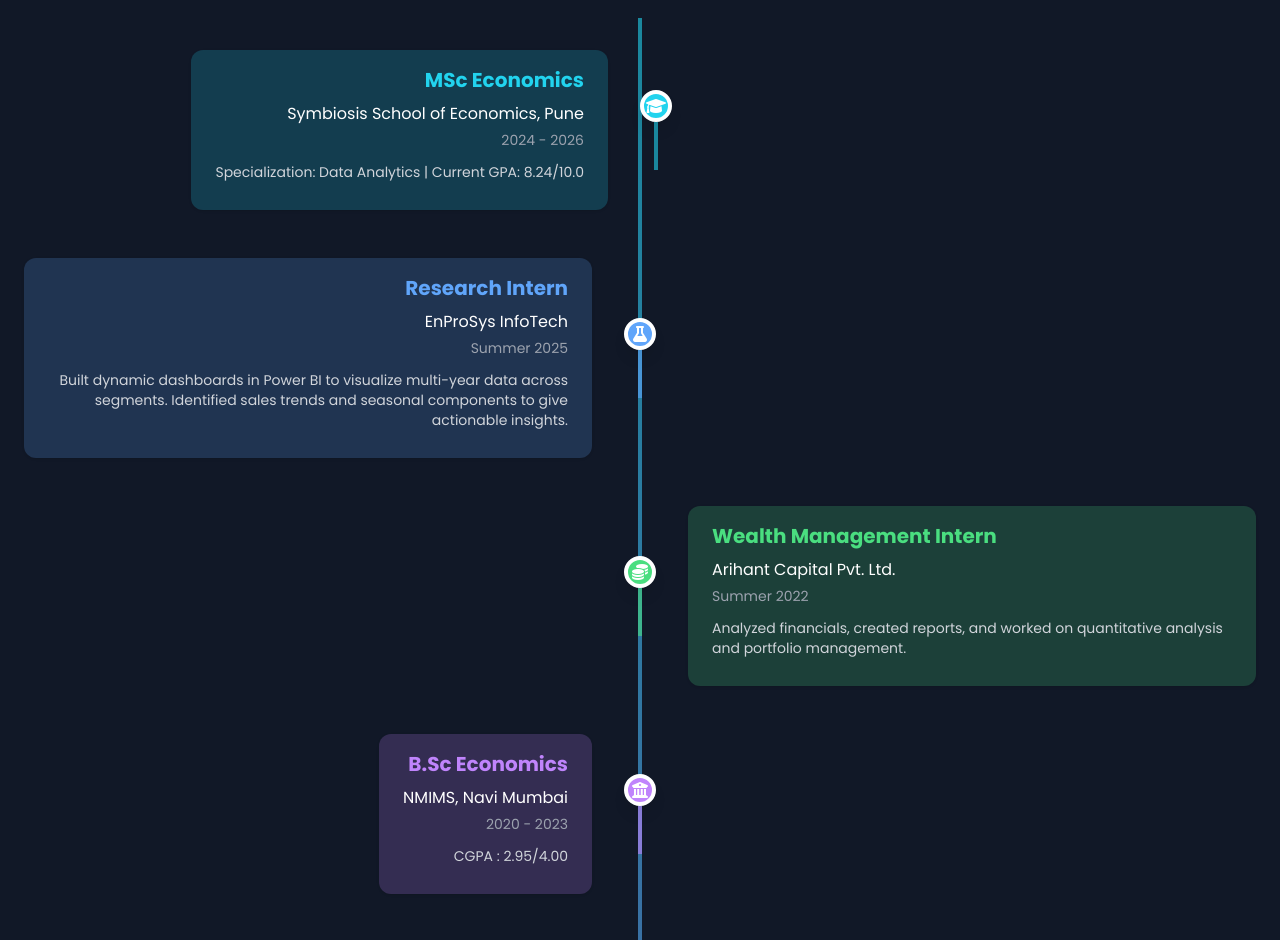
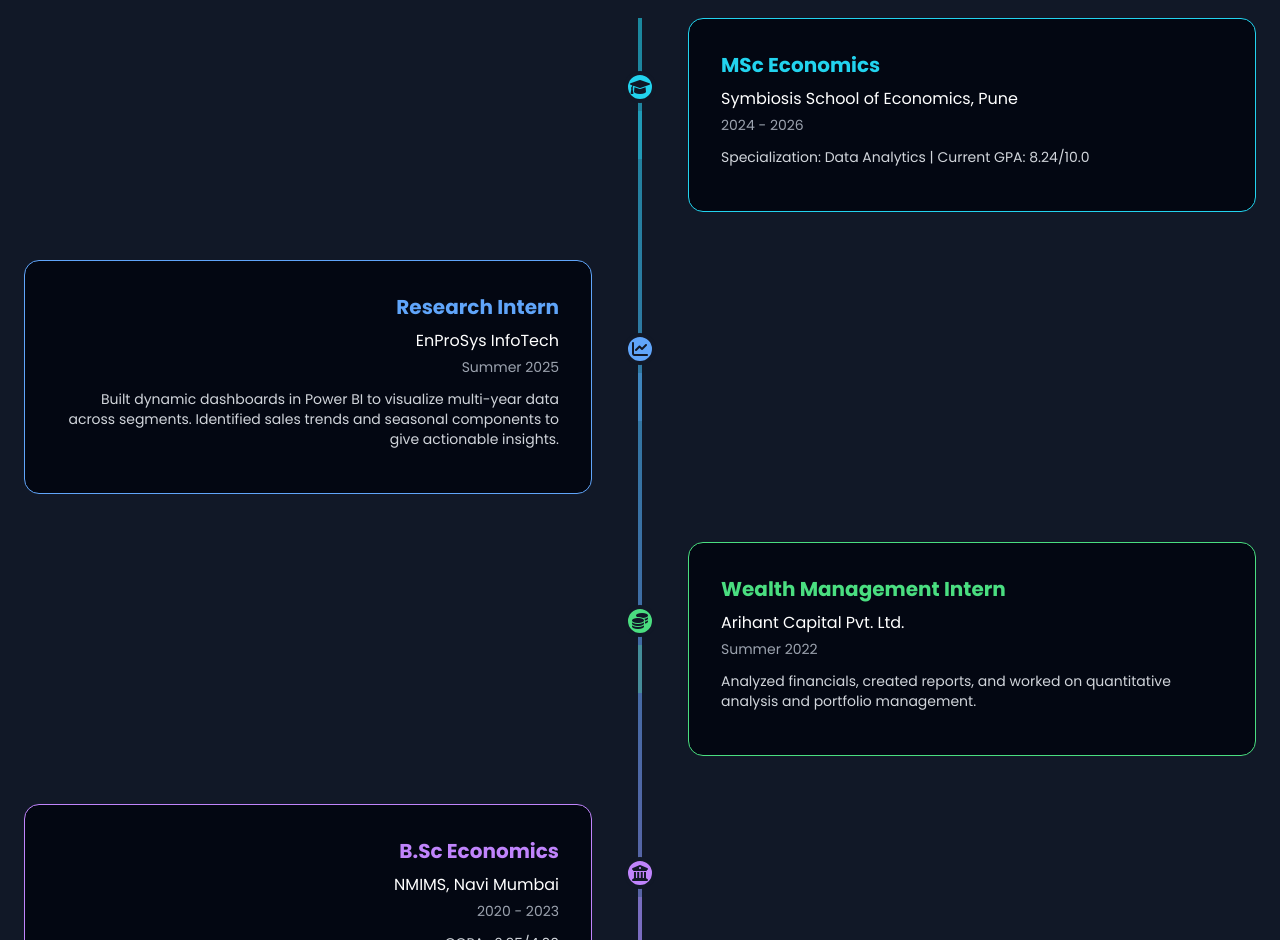
Before and after one commit to AashitaJain25/portfolio, a plain HTML site: page index.html in a window 1280 px wide. Shown: the part 1860-2800 px from the top of the page. Drawn offline with nearby package versions, Linux system fonts and the light colour scheme.

Commit message:
Update index.html

```diff
--- a/index.html
+++ b/index.html
@@ -24,7 +24,7 @@
         .typing-text { border-right: 2px solid #64ffda; white-space: nowrap; overflow: hidden; }
         .section { padding: 100px 0; }
         .section-title { font-size: 3rem; font-weight: 700; text-align: center; margin-bottom: 3rem; position: relative; }
-        .section-title::after { content: ''; position: absolute; bottom: -10px; left: 50%; transform: translateX(-50%); width: 60px; height: 3px; background: linear-gradient(90deg, #64ffda, #4fc3f7); }
+        .section-title::after { content: ''; position: absolute; bottom: -10px; left: 50%; transform: translateX(-50%); width: 60px; height: 3px; background: linear-gradient(90deg, #64ffda, #4fc3f7); border-radius: 2px; }
         .card { background: rgba(255,255,255,0.05); border-radius: 15px; padding: 2rem; border: 1px solid rgba(255,255,255,0.1); transition: all 0.3s ease; }
         .card:hover { transform: translateY(-10px); border-color: rgba(100,255,218,0.3); box-shadow: 0 20px 40px rgba(100,255,218,0.1);}
         .skill-item { background: rgba(255,255,255,0.05); border: 1px solid rgba(255,255,255,0.1); border-radius: 10px; padding: 1.5rem; text-align: center; transition: all 0.3s ease; }
@@ -32,7 +32,7 @@
         .skill-icon { font-size: 2.5rem; margin-bottom: 1rem; color: #64ffda;}
         .progress-bar { width: 100%; height: 6px; background: rgba(255,255,255,0.1); border-radius: 3px; margin-top: .5rem; }
         .progress-fill { height: 100%; background: linear-gradient(90deg,#64ffda,#4fc3f7); border-radius: 3px; transition: width 2s ease; }
-        .btn-primary { background: linear-gradient(135deg,#64ffda,#4fc3f7); color: #0a0a0a; padding: 12px 30px; border-radius: 25px; font-weight: 600; text-decoration: none; display:inline-block; border:none; transition:all .2s;}
+        .btn-primary { background: linear-gradient(135deg,#64ffda,#4fc3f7); color: #0a0a0a; padding: 12px 30px; border-radius: 25px; font-weight: 600; text-decoration: none; display:inline-block; border: none; transition: all 0.3s ease; }
         .btn-primary:hover { transform: translateY(-2px); box-shadow: 0 10px 20px rgba(100,255,218,0.3);}
         .btn-outline { border: 2px solid #64ffda; color: #64ffda; padding: 10px 28px; border-radius: 25px; font-weight: 600; background: transparent; display:inline-block; }
         .btn-outline:hover { background: #64ffda; color: #0a0a0a; transform: translateY(-2px);}
@@ -143,13 +143,13 @@
                 <div class="fade-in">
                     <h3 class="text-2xl font-semibold mb-6 text-cyan-400">Get to know me!</h3>
                     <p class="text-gray-300 mb-6 leading-relaxed">
-                        I'm an aspiring economist equipped with data analytical skills with a passion for applying quantitative methods to solve real-world economic challenges. My academic journey has empowered me to approach problems with a critical and analytical mindset.
+                        I'm an aspiring economist equipped with data analytical skills with a passion for applying quantitative methods to solve real-world economic challenges. My academic journey has honed my ability to analyze complex data sets and draw meaningful conclusions for policy and business strategy.
                     </p>
                     <p class="text-gray-300 mb-6 leading-relaxed">
-                        Through coursework and independent research, I've developed expertise in econometric analysis, statistical modeling, and data visualization. I'm particularly interested in behavioral economics and policy evaluation.
+                        Through coursework and independent research, I've developed expertise in econometric analysis, statistical modeling, and data visualization. I'm particularly interested in behavioral economics, policy evaluation, and financial analytics.
                     </p>
                     <p class="text-gray-300 mb-8 leading-relaxed">
-                        I'm actively seeking opportunities in economic research, policy analysis, or financial consulting where I can apply my analytical skills and contribute to meaningful economic initiatives.
+                        I'm actively seeking opportunities in economic research, policy analysis, or financial consulting where I can apply my analytical skills and contribute to meaningful economic insights.
                     </p>
                     <a href="#contact" class="btn-primary">Contact Me</a>
                 </div>
@@ -186,31 +186,25 @@
         </div>
     </section>
 
-    <!-- Education & Experience Section (TIMELINE VERSION) -->
+    <!-- Education & Experience Section (TIMELINE) -->
     <section id="education" class="section bg-gray-900">
         <div class="container mx-auto px-6">
             <h2 class="section-title fade-in">Education & Experience</h2>
             <div class="relative">
-                <div class="absolute left-1/2 transform -translate-x-1/2 h-full w-1 bg-gradient-to-b from-cyan-400 to-blue-400 opacity-60" style="z-index:0;"></div>
-                <div class="flex flex-col space-y-12 py-8">
-                    <!-- MSc Economics -->
+                <!-- Timeline vertical line -->
+                <div class="absolute left-1/2 transform -translate-x-1/2 h-full w-1 bg-gradient-to-b from-cyan-400 via-blue-400 to-purple-400 opacity-60"></div>
+                <div class="flex flex-col gap-12 mt-12">
+                    <!-- Timeline Item 1 -->
                     <div class="relative flex items-center fade-in">
-                        <div class="w-1/2 pr-8 text-right md:text-right hidden md:block">
-                            <div class="inline-block bg-cyan-400/20 px-6 py-4 rounded-xl shadow">
-                                <h3 class="text-xl font-bold text-cyan-400 mb-2">MSc Economics</h3>
-                                <p class="text-white mb-1">Symbiosis School of Economics, Pune</p>
-                                <p class="text-gray-400 text-sm mb-3">2024 - 2026</p>
-                                <p class="text-gray-300 text-sm mb-3">Specialization: Data Analytics | Current GPA: 8.24/10.0</p>
+                        <div class="w-1/2 pr-8 text-right hidden md:block"></div>
+                        <div class="relative z-10 flex flex-col items-center">
+                            <div class="w-8 h-8 rounded-full bg-cyan-400 border-4 border-gray-900 flex items-center justify-center mb-2">
+                                <i class="fas fa-graduation-cap text-gray-900"></i>
                             </div>
+                            <div class="h-12 w-1 bg-cyan-400 opacity-30"></div>
                         </div>
-                        <div class="flex flex-col items-center z-10">
-                            <div class="w-8 h-8 bg-cyan-400 rounded-full border-4 border-white flex items-center justify-center shadow-lg">
-                                <i class="fas fa-graduation-cap text-white"></i>
-                            </div>
-                            <div class="h-12 w-1 bg-cyan-400/60"></div>
-                        </div>
-                        <div class="w-1/2 pl-8 md:hidden">
-                            <div class="inline-block bg-cyan-400/20 px-6 py-4 rounded-xl shadow">
+                        <div class="w-full md:w-1/2 pl-8">
+                            <div class="card bg-gray-950 border border-cyan-400">
                                 <h3 class="text-xl font-bold text-cyan-400 mb-2">MSc Economics</h3>
                                 <p class="text-white mb-1">Symbiosis School of Economics, Pune</p>
                                 <p class="text-gray-400 text-sm mb-3">2024 - 2026</p>
@@ -218,35 +212,35 @@
                             </div>
                         </div>
                     </div>
-                    <!-- Research Intern -->
+                    <!-- Timeline Item 2 -->
                     <div class="relative flex items-center fade-in">
-                        <div class="w-1/2 pr-8 text-right md:text-right">
-                            <div class="inline-block bg-blue-400/20 px-6 py-4 rounded-xl shadow">
+                        <div class="w-full md:w-1/2 pr-8 text-right">
+                            <div class="card bg-gray-950 border border-blue-400">
                                 <h3 class="text-xl font-bold text-blue-400 mb-2">Research Intern</h3>
                                 <p class="text-white mb-1">EnProSys InfoTech</p>
                                 <p class="text-gray-400 text-sm mb-3">Summer 2025</p>
                                 <p class="text-gray-300 text-sm mb-3">Built dynamic dashboards in Power BI to visualize multi-year data across segments. Identified sales trends and seasonal components to give actionable insights.</p>
                             </div>
                         </div>
-                        <div class="flex flex-col items-center z-10">
-                            <div class="w-8 h-8 bg-blue-400 rounded-full border-4 border-white flex items-center justify-center shadow-lg">
-                                <i class="fas fa-flask text-white"></i>
+                        <div class="relative z-10 flex flex-col items-center">
+                            <div class="w-8 h-8 rounded-full bg-blue-400 border-4 border-gray-900 flex items-center justify-center mb-2">
+                                <i class="fas fa-chart-line text-gray-900"></i>
                             </div>
-                            <div class="h-12 w-1 bg-blue-400/60"></div>
+                            <div class="h-12 w-1 bg-blue-400 opacity-30"></div>
                         </div>
-                        <div class="w-1/2 pl-8"></div>
+                        <div class="w-1/2 pl-8 hidden md:block"></div>
                     </div>
-                    <!-- Wealth Management Intern -->
+                    <!-- Timeline Item 3 -->
                     <div class="relative flex items-center fade-in">
-                        <div class="w-1/2 pr-8 text-right md:text-right hidden md:block"></div>
-                        <div class="flex flex-col items-center z-10">
-                            <div class="w-8 h-8 bg-green-400 rounded-full border-4 border-white flex items-center justify-center shadow-lg">
-                                <i class="fas fa-coins text-white"></i>
+                        <div class="w-1/2 pr-8 text-right hidden md:block"></div>
+                        <div class="relative z-10 flex flex-col items-center">
+                            <div class="w-8 h-8 rounded-full bg-green-400 border-4 border-gray-900 flex items-center justify-center mb-2">
+                                <i class="fas fa-coins text-gray-900"></i>
                             </div>
-                            <div class="h-12 w-1 bg-green-400/60"></div>
+                            <div class="h-12 w-1 bg-green-400 opacity-30"></div>
                         </div>
-                        <div class="w-1/2 pl-8">
-                            <div class="inline-block bg-green-400/20 px-6 py-4 rounded-xl shadow">
+                        <div class="w-full md:w-1/2 pl-8">
+                            <div class="card bg-gray-950 border border-green-400">
                                 <h3 class="text-xl font-bold text-green-400 mb-2">Wealth Management Intern</h3>
                                 <p class="text-white mb-1">Arihant Capital Pvt. Ltd.</p>
                                 <p class="text-gray-400 text-sm mb-3">Summer 2022</p>
@@ -254,34 +248,35 @@
                             </div>
                         </div>
                     </div>
-                    <!-- B.Sc Economics -->
+                    <!-- Timeline Item 4 -->
                     <div class="relative flex items-center fade-in">
-                        <div class="w-1/2 pr-8 text-right md:text-right">
-                            <div class="inline-block bg-purple-400/20 px-6 py-4 rounded-xl shadow">
+                        <div class="w-full md:w-1/2 pr-8 text-right">
+                            <div class="card bg-gray-950 border border-purple-400">
                                 <h3 class="text-xl font-bold text-purple-400 mb-2">B.Sc Economics</h3>
                                 <p class="text-white mb-1">NMIMS, Navi Mumbai</p>
                                 <p class="text-gray-400 text-sm mb-3">2020 - 2023</p>
                                 <p class="text-gray-300 text-sm mb-3">CGPA : 2.95/4.00</p>
                             </div>
                         </div>
-                        <div class="flex flex-col items-center z-10">
-                            <div class="w-8 h-8 bg-purple-400 rounded-full border-4 border-white flex items-center justify-center shadow-lg">
-                                <i class="fas fa-university text-white"></i>
+                        <div class="relative z-10 flex flex-col items-center">
+                            <div class="w-8 h-8 rounded-full bg-purple-400 border-4 border-gray-900 flex items-center justify-center mb-2">
+                                <i class="fas fa-university text-gray-900"></i>
                             </div>
-                            <div class="h-12 w-1 bg-purple-400/60"></div>
+                            <div class="h-12 w-1 bg-purple-400 opacity-30"></div>
                         </div>
-                        <div class="w-1/2 pl-8"></div>
+                        <div class="w-1/2 pl-8 hidden md:block"></div>
                     </div>
-                    <!-- High School -->
+                    <!-- Timeline Item 5 -->
                     <div class="relative flex items-center fade-in">
-                        <div class="w-1/2 pr-8 text-right md:text-right hidden md:block"></div>
-                        <div class="flex flex-col items-center z-10">
-                            <div class="w-8 h-8 bg-yellow-400 rounded-full border-4 border-white flex items-center justify-center shadow-lg">
-                                <i class="fas fa-school text-white"></i>
+                        <div class="w-1/2 pr-8 text-right hidden md:block"></div>
+                        <div class="relative z-10 flex flex-col items-center">
+                            <div class="w-8 h-8 rounded-full bg-yellow-400 border-4 border-gray-900 flex items-center justify-center mb-2">
+                                <i class="fas fa-school text-gray-900"></i>
                             </div>
+                            <!-- No vertical line for last item -->
                         </div>
-                        <div class="w-1/2 pl-8">
-                            <div class="inline-block bg-yellow-400/20 px-6 py-4 rounded-xl shadow">
+                        <div class="w-full md:w-1/2 pl-8">
+                            <div class="card bg-gray-950 border border-yellow-400">
                                 <h3 class="text-xl font-bold text-yellow-400 mb-2">High School</h3>
                                 <p class="text-white mb-1">Choithram School, Indore</p>
                                 <p class="text-gray-400 text-sm mb-3">2020</p>
@@ -400,7 +395,7 @@
                             <p class="text-sm text-gray-400">Econometrics • Python • Big Data</p>
                         </div>
                     </div>
-                    <p class="text-gray-300 mb-4">Applied machine learning techniques to forecast India’s GDP by analyzing historical economic data and key indicators. Provided actionable insights for policymakers.</p>
+                    <p class="text-gray-300 mb-4">Applied machine learning techniques to forecast India’s GDP by analyzing historical economic data and key indicators. Provided actionable insights for policy makers.</p>
                     <div class="flex flex-wrap gap-2 mb-4">
                         <span class="bg-blue-500/20 text-blue-400 px-3 py-1 rounded-full text-sm">Python</span>
                         <span class="bg-green-500/20 text-green-400 px-3 py-1 rounded-full text-sm">Apache Spark</span>
```
